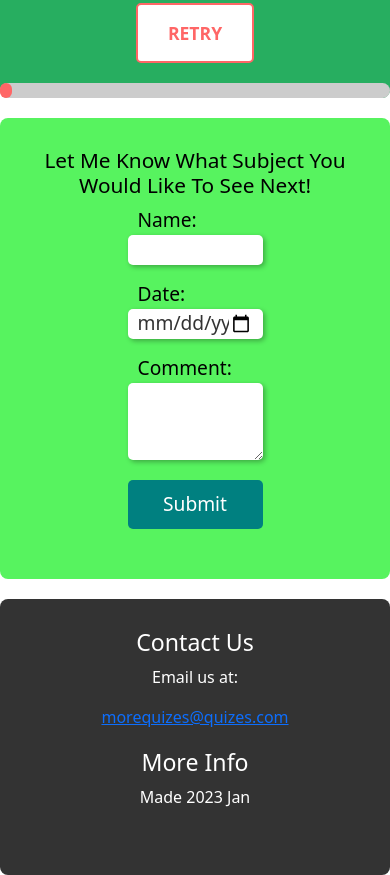
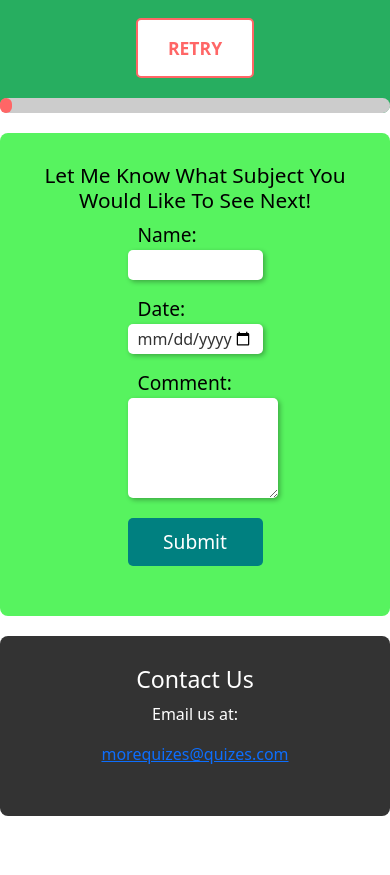
Before and after one commit to EvanM02/The_Quiz, a plain HTML site: page index.html in a window 390 px wide. Shown: the part 1697-2572 px from the top of the page. After the commit the page ends 2513 px from the top, so only its background shows below. Drawn offline with nearby package versions, Linux system fonts and the light colour scheme.

Commit message:
Changes to the HTML and CSS files
Removing the more info section of the footer. Making some changes to the input fields so they work better with small screens

```diff
--- a/css/main.css
+++ b/css/main.css
@@ -152,7 +152,7 @@ h2 {
 .quiz_container {
   background-color: #27ae60;
   border-radius: 8px;
-  margin-top: 5px;
+  margin-top: 20px;
 }
 .quiz_title {
   text-align: center;
@@ -503,13 +503,21 @@ a:hover {
     #name {
       margin-bottom: 0px !important;
       margin-top: -15px !important;
+      min-width: 100px !important;
+      font-size: 1rem !important;
+      min-width: 130px !important;
     }
     #date {
       margin-bottom: 0px !important;
       margin-top: -15px !important;
+      font-size: 1rem !important;
+      min-width: 130px !important;
     }
     #comment {
       margin-top: -15px !important;
+      font-size: 1rem !important;
+      min-height: 100px !important;
+      min-width: 150px !important;
     }
   }
 
--- a/index.html
+++ b/index.html
@@ -156,10 +156,6 @@
         <p>Email us at:</p>
         <a href="mailto:info@example.com">morequizes@quizes.com</a>
       </div>
-      <div class="footer-content">
-        <h3>More Info</h3>
-        <p> Made 2023 Jan</p>
-      </div>
     </footer>
 
 
```
